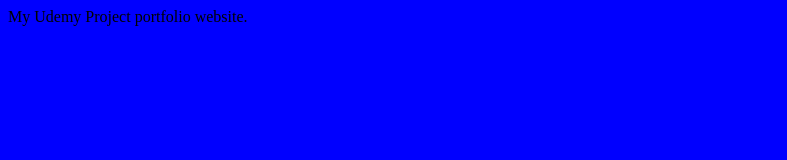
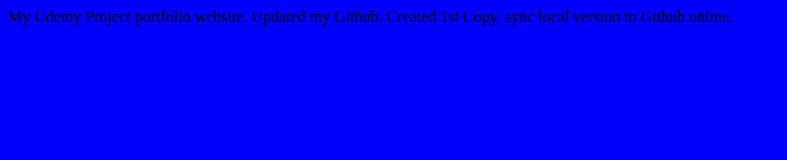
Before and after one commit to skthati/udemy_bootcamp_portfolio, a plain HTML site: page index.html in a window 1280 px wide. Shown: the whole page, without its empty margins (0-787 px from the left). Drawn offline with Linux system fonts and the light colour scheme.

Commit message:
Update index.html
Updated my Github. Created 1st Copy. sync local version to Github online.

```diff
--- a/index.html
+++ b/index.html
@@ -8,5 +8,6 @@
   </head>
   <body>
       My Udemy Project portfolio website.
+      Updated my Github. Created 1st Copy. sync local version to Github online.
   </body>
 </html>
```
